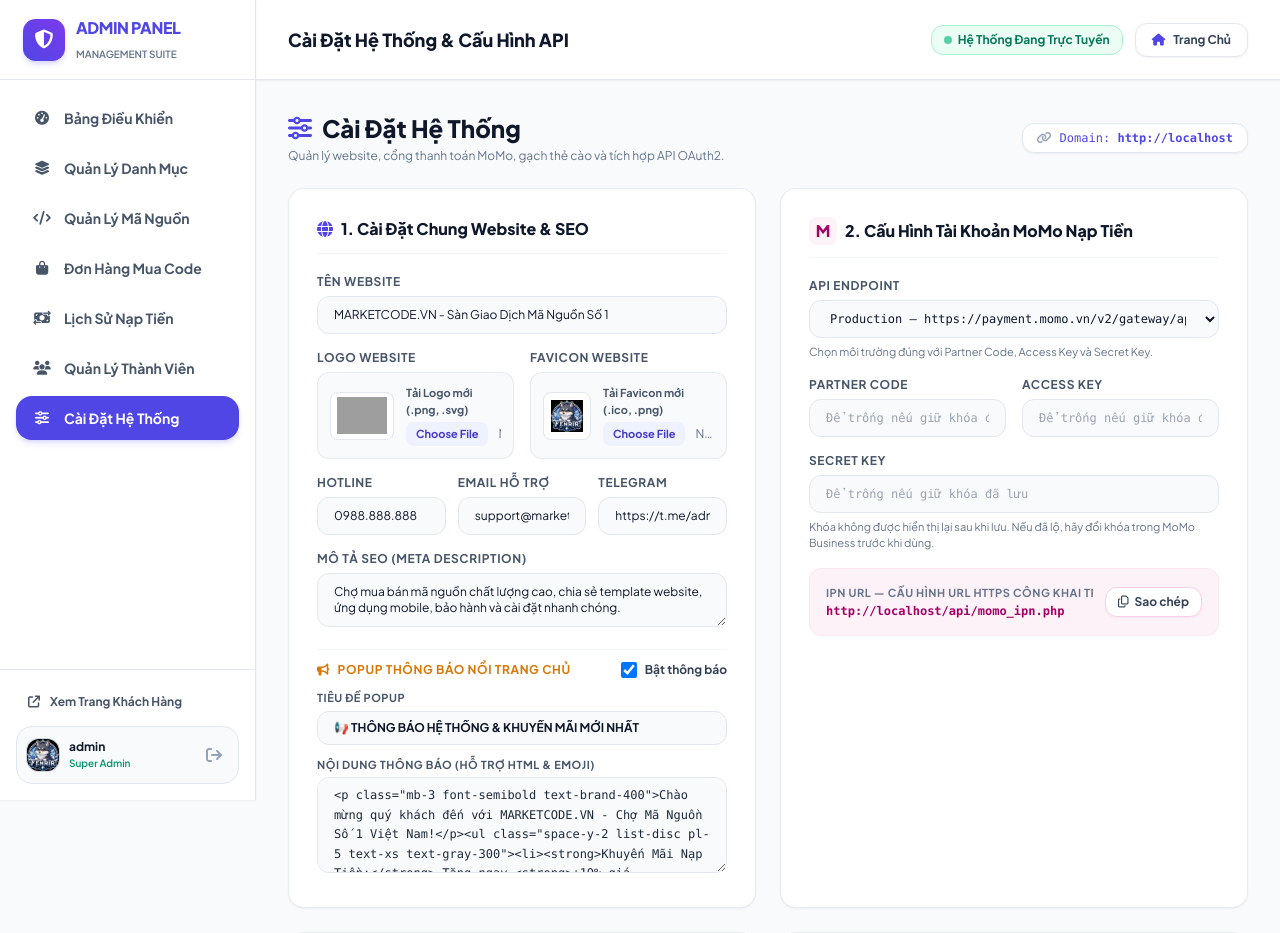
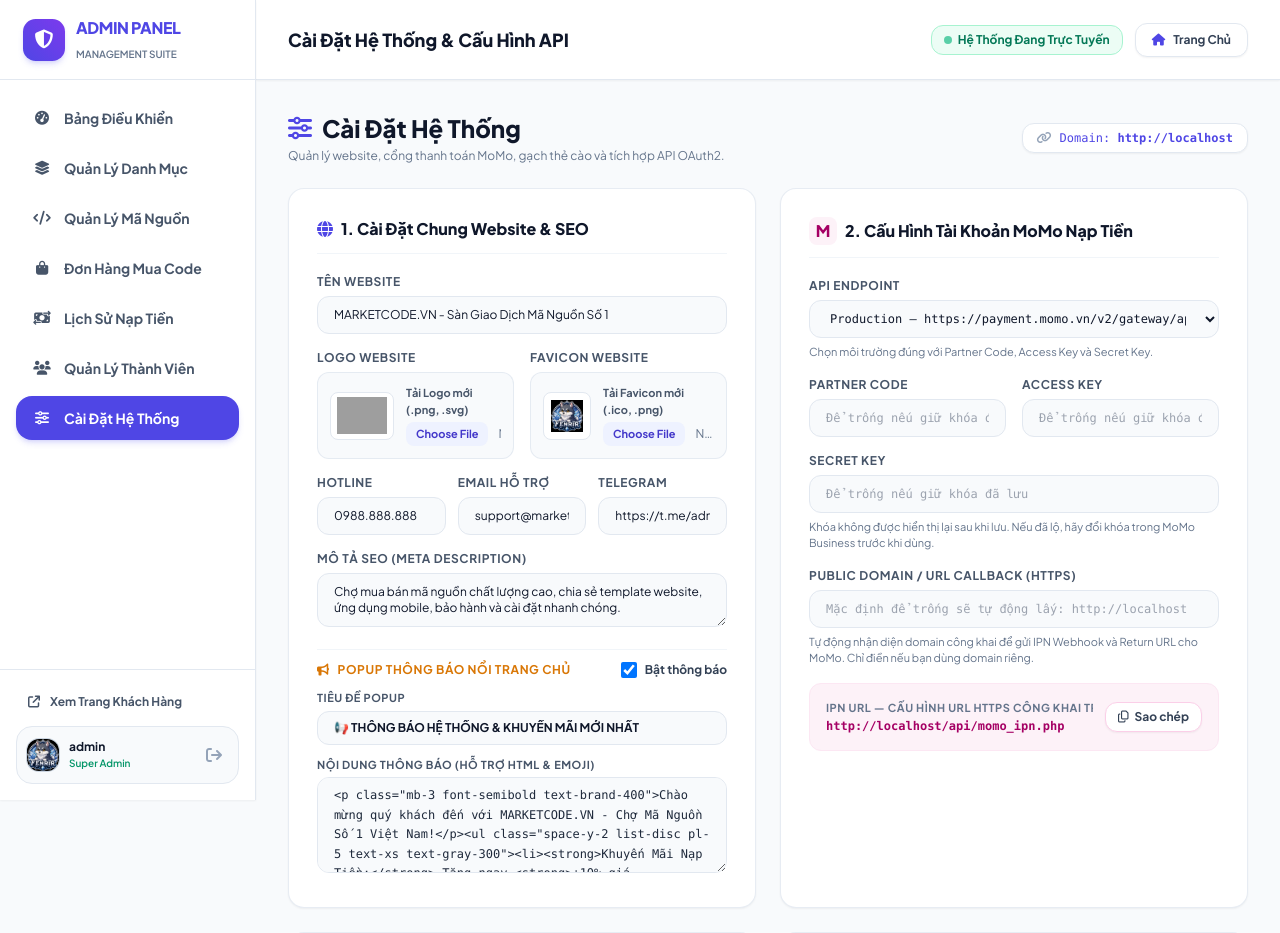
Before and after one commit to phonghuynh031226/MARKETCODE, a PHP site: page /admin/settings in a window 1280 px wide. Shown: the top 933 px of the page. Run offline with PHP 8.4, Linux system fonts and the light colour scheme; a user stored in the database is signed in; data comes from the database, SQL or seed files in the repository; some libraries are stand-ins or nearby versions; grey boxes are pictures that could not be loaded.

Commit message:
fix: tu dong nhan dien public_base_url HTTPS cho MoMo tren hosting va ho tro Cloudflare SSL

```diff
--- a/admin/settings.php
+++ b/admin/settings.php
@@ -80,6 +80,7 @@ if ($_SERVER['REQUEST_METHOD'] === 'POST' && isset($_POST['action_save_settings'
                 'momo_access_key'            => trim($_POST['momo_access_key'] ?? '') !== '' ? trim($_POST['momo_access_key']) : get_setting('momo_access_key', ''),
                 'momo_secret_key'            => trim($_POST['momo_secret_key'] ?? '') !== '' ? trim($_POST['momo_secret_key']) : get_setting('momo_secret_key', ''),
                 'momo_api_endpoint'          => trim($_POST['momo_api_endpoint'] ?? get_setting('momo_api_endpoint', 'https://payment.momo.vn/v2/gateway/api/create')),
+                'momo_public_base_url'       => trim($_POST['momo_public_base_url'] ?? ''),
                 // Cổng gạch thẻ
                 'card_api_url'               => trim($_POST['card_api_url'] ?? ''),
                 'card_partner_id'            => trim($_POST['card_partner_id'] ?? ''),
@@ -303,6 +304,12 @@ $cardCallbackUrl = $current_domain . '/api/callback_card.php';
                         <p class="text-[11px] text-slate-500 mt-1.5">Khóa không được hiển thị lại sau khi lưu. Nếu đã lộ, hãy đổi khóa trong MoMo Business trước khi dùng.</p>
                     </div>
 
+                    <div>
+                        <label class="block text-xs font-bold uppercase tracking-wider text-slate-600 mb-1.5">Public Domain / URL Callback (HTTPS)</label>
+                        <input type="text" name="momo_public_base_url" value="<?= xss_clean(get_setting('momo_public_base_url', '')) ?>" placeholder="Mặc định để trống sẽ tự động lấy: <?= xss_clean($current_domain) ?>" class="w-full px-4 py-2.5 rounded-xl bg-slate-50 border border-slate-200 text-xs font-mono text-slate-900 focus:outline-none focus:bg-white focus:border-pink-500">
+                        <p class="text-[11px] text-slate-500 mt-1.5">Tự động nhận diện domain công khai để gửi IPN Webhook và Return URL cho MoMo. Chỉ điền nếu bạn dùng domain riêng.</p>
+                    </div>
+
                     <div class="p-4 rounded-xl bg-pink-50 border border-pink-100 text-xs text-slate-600 flex flex-col sm:flex-row sm:items-center justify-between gap-3 mt-2">
                         <div class="truncate">
                             <span class="block text-slate-500 text-[11px] uppercase tracking-wider font-bold mb-0.5">IPN URL — cấu hình URL HTTPS công khai trên MoMo:</span>
--- a/config/config.php
+++ b/config/config.php
@@ -30,8 +30,13 @@ if (session_status() === PHP_SESSION_NONE) {
 define('ROOT_PATH', dirname(__DIR__));
 define('CONFIG_PATH', __DIR__);
 
-// Tự động nhận diện Base URL linh hoạt cho Localhost hoặc Server
-$protocol = (!empty($_SERVER['HTTPS']) && $_SERVER['HTTPS'] !== 'off' || (isset($_SERVER['SERVER_PORT']) && $_SERVER['SERVER_PORT'] == 443)) ? "https://" : "http://";
+// Tự động nhận diện Base URL linh hoạt cho Localhost hoặc Server (Hỗ trợ SSL Cloudflare & Reverse Proxy)
+$isHttps = (!empty($_SERVER['HTTPS']) && $_SERVER['HTTPS'] !== 'off')
+    || (isset($_SERVER['SERVER_PORT']) && (int)$_SERVER['SERVER_PORT'] === 443)
+    || (!empty($_SERVER['HTTP_X_FORWARDED_PROTO']) && strtolower($_SERVER['HTTP_X_FORWARDED_PROTO']) === 'https')
+    || (!empty($_SERVER['HTTP_CF_VISITOR']) && str_contains($_SERVER['HTTP_CF_VISITOR'], '"https"'))
+    || (!empty($_SERVER['HTTP_X_FORWARDED_SSL']) && strtolower($_SERVER['HTTP_X_FORWARDED_SSL']) === 'on');
+$protocol = $isHttps ? "https://" : "http://";
 $host = $_SERVER['HTTP_HOST'] ?? 'localhost';
 $scriptDir = str_replace('\\', '/', dirname($_SERVER['SCRIPT_NAME']));
 $scriptDir = rtrim($scriptDir, '/');
```
Also changed, not shown: config/momo.php (+16 -1 lines).
